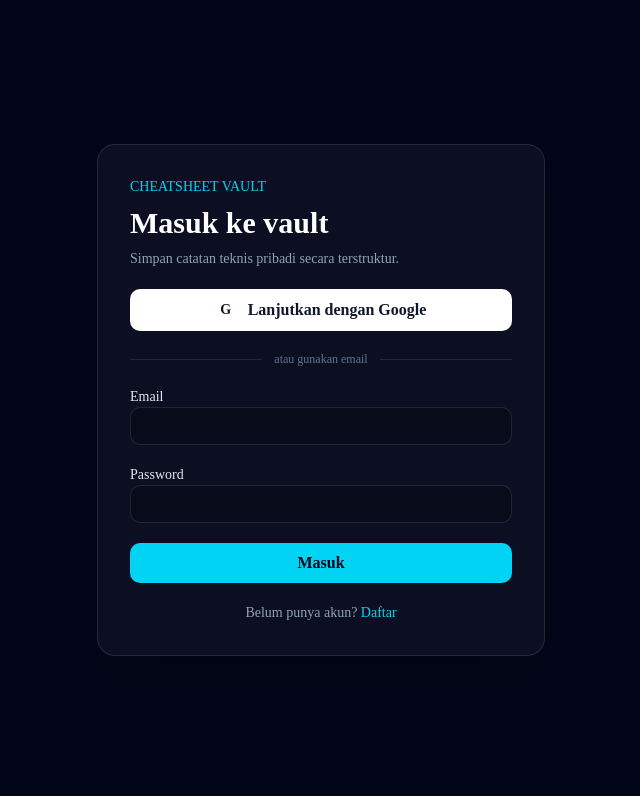
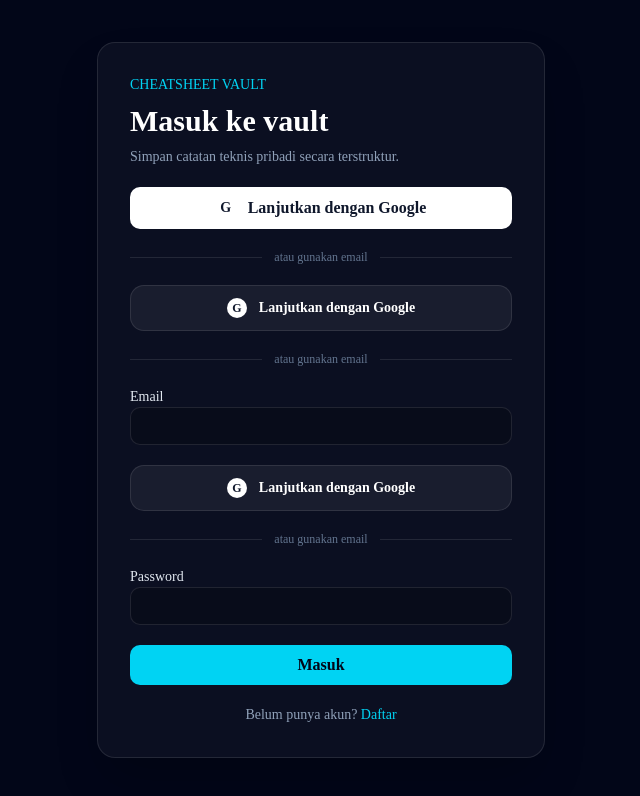
Before and after one commit to zskieeee/cheatsheet-manager, a Next.js app: page /auth/login in a window 1280 px wide. Shown: the top 796 px of the page, without its empty margins (319-959 px from the left). Built offline with nearby package versions, Linux system fonts and the light colour scheme.

Commit message:
Connect Google login to auth form

```diff
--- a/components/auth-form.tsx
+++ b/components/auth-form.tsx
@@ -4,6 +4,7 @@
 import Link from 'next/link'
 import { FormEvent, useState } from 'react'
 import { createClient } from '@/lib/supabase/client'
+import { GoogleSignInButton } from '@/components/google-sign-in-button'
 
 type Props = { mode: 'login' | 'register' }
 
@@ -87,10 +88,18 @@ export function AuthForm({ mode }: Props) {
         <span className="h-px flex-1 bg-white/10" />
       </div>
 
+      <GoogleSignInButton />
+
+      <div className="flex items-center gap-3 text-xs text-slate-500"><span className="h-px flex-1 bg-white/10" />atau gunakan email<span className="h-px flex-1 bg-white/10" /></div>
+
       <label className="block space-y-2 text-sm text-slate-200">
         <span>Email</span>
         <input value={email} onChange={(event) => setEmail(event.target.value)} name="email" type="email" required className="w-full rounded-lg border border-white/10 bg-black/20 px-3 py-2 text-white outline-none focus:border-cyan-400" />
       </label>
+
+      <GoogleSignInButton />
+
+      <div className="flex items-center gap-3 text-xs text-slate-500"><span className="h-px flex-1 bg-white/10" />atau gunakan email<span className="h-px flex-1 bg-white/10" /></div>
 
       <label className="block space-y-2 text-sm text-slate-200">
         <span>Password</span>
--- /dev/null
+++ b/components/google-sign-in-button.tsx
@@ -0,0 +1,42 @@
+// components/google-sign-in-button.tsx
+'use client'
+
+import { useState } from 'react'
+import { createClient } from '@/lib/supabase/client'
+
+export function GoogleSignInButton() {
+  const [pending, setPending] = useState(false)
+
+  async function signInWithGoogle() {
+    setPending(true)
+    const supabase = createClient()
+
+    const { error } = await supabase.auth.signInWithOAuth({
+      provider: 'google',
+      options: {
+        redirectTo: `${window.location.origin}/auth/callback`,
+        queryParams: {
+          access_type: 'offline',
+          prompt: 'select_account',
+        },
+      },
+    })
+
+    if (error) {
+      setPending(false)
+      window.alert(error.message)
+    }
+  }
+
+  return (
+    <button
+      type="button"
+      onClick={signInWithGoogle}
+      disabled={pending}
+      className="flex w-full items-center justify-center gap-3 rounded-xl border border-white/10 bg-white/[.06] px-4 py-3 text-sm font-semibold text-white hover:bg-white/10 disabled:opacity-50"
+    >
+      <span className="flex h-5 w-5 items-center justify-center rounded-full bg-white text-xs font-bold text-slate-900">G</span>
+      {pending ? 'Menghubungkan...' : 'Lanjutkan dengan Google'}
+    </button>
+  )
+}
```
